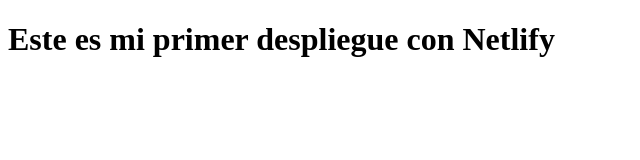
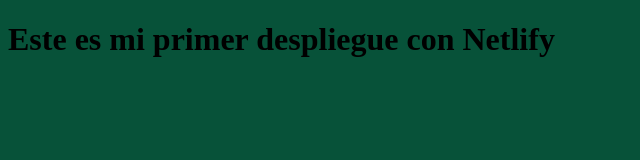
Before and after one commit to GiovannyBatista/misegundirepsitorio, a plain HTML site: page index.html in a window 1280 px wide. Shown: the whole page, without its empty margins (0-640 px from the left). Drawn offline with Linux system fonts and the light colour scheme.

Commit message:
Cambiando fondo index

```diff
--- a/index.html
+++ b/index.html
@@ -4,6 +4,11 @@
     <meta charset="UTF-8">
     <meta name="viewport" content="width=device-width, initial-scale=1.0">
     <title>Document</title>
+    <style>
+        html, body {
+            background-color: rgb(7, 82, 57);
+        }
+    </style>
 </head>
 <body>
     <h1>Este es mi primer despliegue con Netlify</h1>
```
